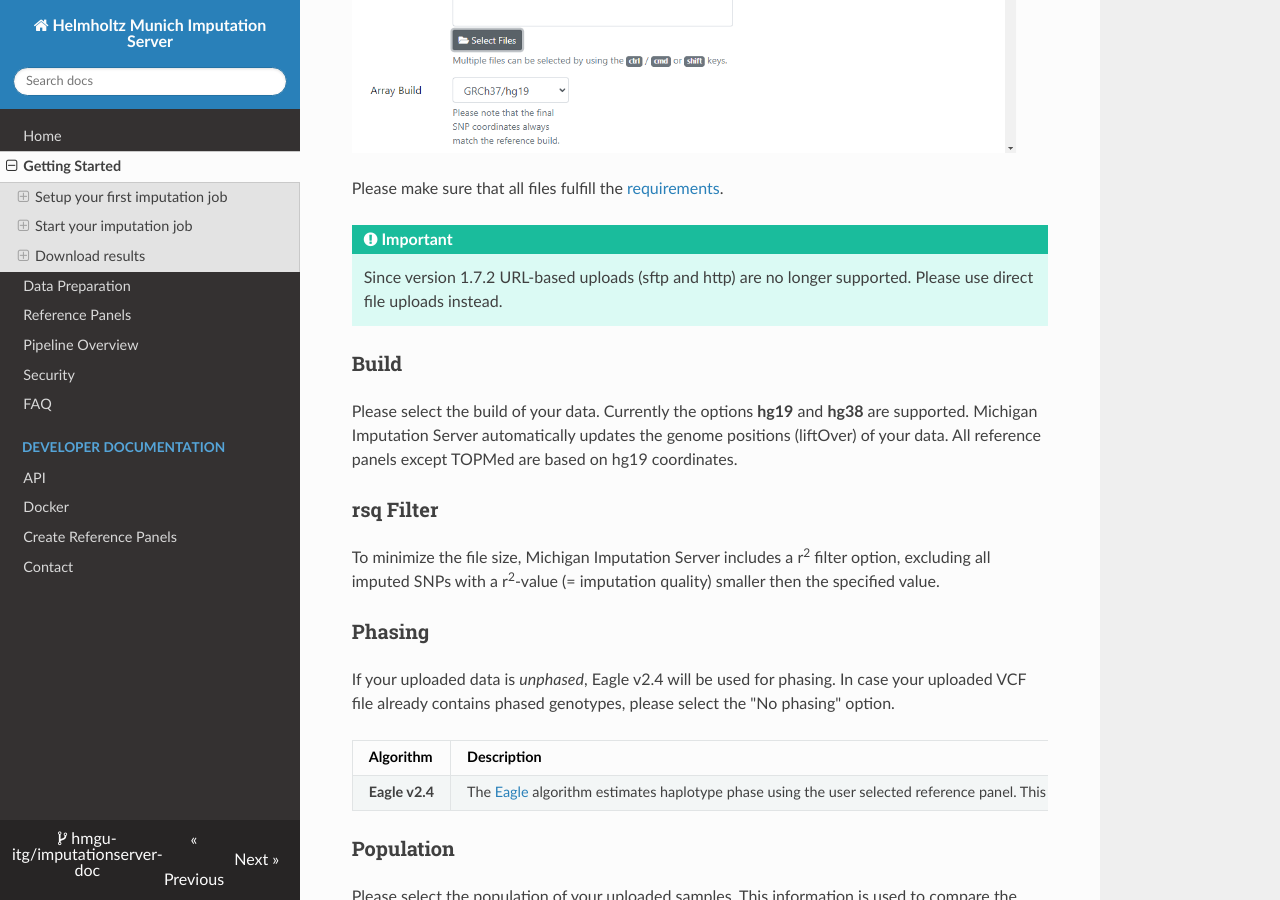
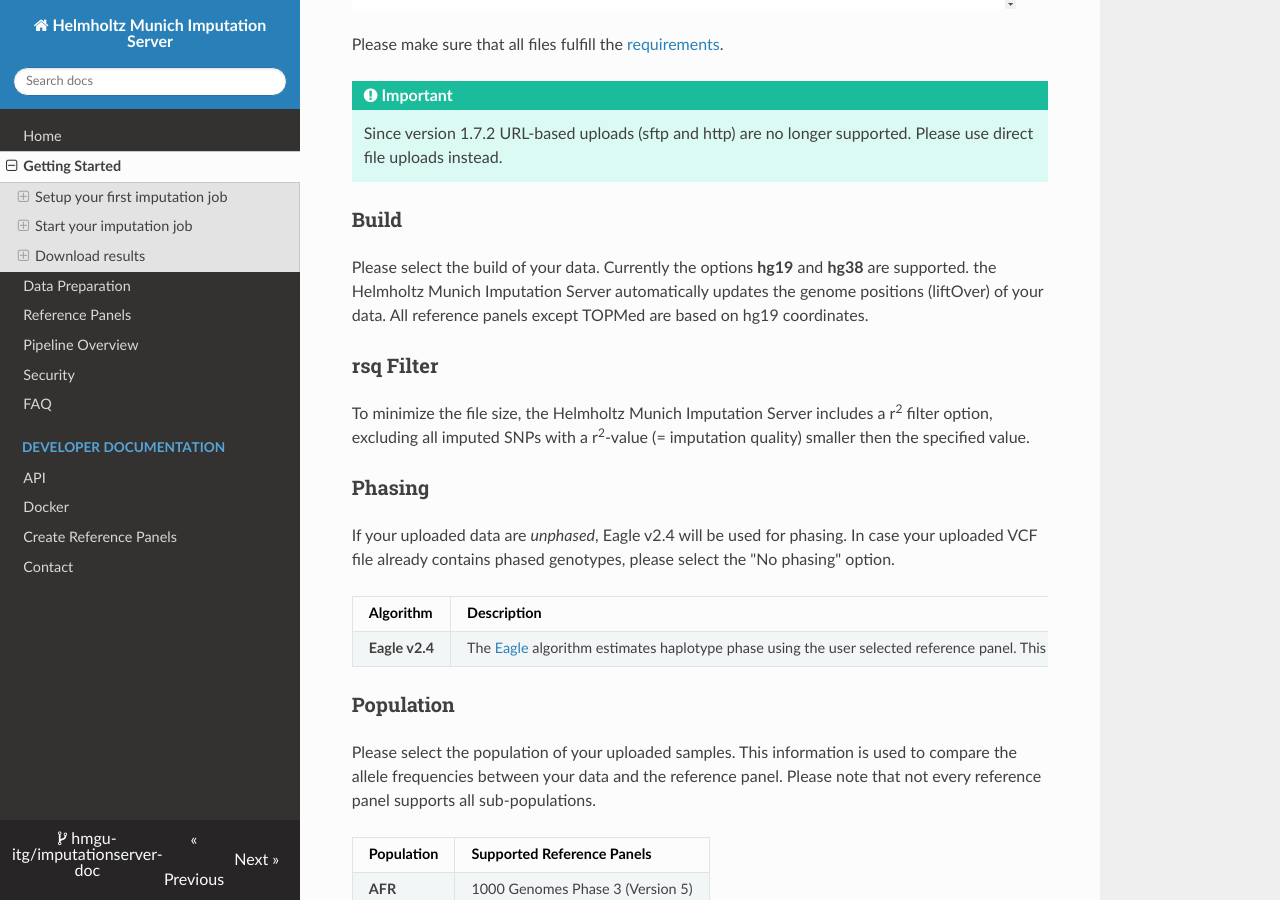
Before and after one commit to hmgu-itg/imputationserver-doc, an MkDocs documentation site: the page built from docs/getting-started.md, in a window 1280 px wide and 900 px high, scrolled down 2831 px. Built offline with MkDocs 1.6.1, drawn with Linux system fonts in a browser that asks for light colours; nearby versions of some CDN libraries; some of the changed text lies outside the part shown.

Commit message:
Fixed grammer and incorrect namings

```diff
--- a/docs/getting-started.md
+++ b/docs/getting-started.md
@@ -1,14 +1,9 @@
 # Getting started
 
-To use Helmholtz Munich Imputation Server, a [registration](https://imputationserver.helmholtz-munich.de/index.html#!pages/register) is required.
+To use the Helmholtz Munich Imputation Server, a [registration](https://imputationserver.helmholtz-munich.de/index.html#!pages/register) is required.
 We send an activation mail to the provided address. Please follow the instructions in the email to activate your account. If it doesn't arrive, ensure you have entered the correct email address and check your spam folder.
 
 **After the email address has been verified, the service can be used without any costs.**
-
-Please cite this paper if you use Helmholtz Munich Imputation Server in your GWAS study:
-
-> Das S, Forer L, Schönherr S, Sidore C, Locke AE, Kwong A, Vrieze S, Chew EY, Levy S, McGue M, Schlessinger D, Stambolian D, Loh PR, Iacono WG, Swaroop A, Scott LJ, Cucca F, Kronenberg F, Boehnke M, Abecasis GR, Fuchsberger C. [Next-generation genotype imputation service and methods](https://www.ncbi.nlm.nih.gov/pubmed/27571263). Nature Genetics 48, 1284–1287 (2016).
-
 
 ## Setup your first imputation job
 
@@ -30,7 +25,7 @@ More details about all available reference panels can be found [here](https://im
 
 ### Upload VCF files from your computer
 
-When using the file upload, data is uploaded from your local file system to Michigan Imputation Server. By clicking on **Select Files** an open dialog appears where you can select your VCF files:
+When using the file upload, data are uploaded from your local file system to the Helmholtz Munich Imputation Server. By clicking on **Select Files** an open dialog appears where you can select your VCF files:
 
 ![](images/upload-vcf.png)
 
@@ -46,14 +41,14 @@ Please make sure that all files fulfill the [requirements](./prepare-your-data.m
     Since version 1.7.2 URL-based uploads (sftp and http) are no longer supported. Please use direct file uploads instead.
 
 ### Build
-Please select the build of your data. Currently the options **hg19** and **hg38** are supported. Michigan Imputation Server automatically updates the genome positions (liftOver) of your data. All reference panels except TOPMed are based on hg19 coordinates.
+Please select the build of your data. Currently the options **hg19** and **hg38** are supported. the Helmholtz Munich Imputation Server automatically updates the genome positions (liftOver) of your data. All reference panels except TOPMed are based on hg19 coordinates.
 
 ### rsq Filter
-To minimize the file size, Michigan Imputation Server includes a r<sup>2</sup> filter option, excluding all imputed SNPs with a r<sup>2</sup>-value (= imputation quality) smaller then the specified value.
+To minimize the file size, the Helmholtz Munich Imputation Server includes a r<sup>2</sup> filter option, excluding all imputed SNPs with a r<sup>2</sup>-value (= imputation quality) smaller then the specified value.
 
 ### Phasing
 
-If your uploaded data is *unphased*, Eagle v2.4 will be used for phasing. In case your uploaded VCF file already contains phased genotypes, please select the "No phasing" option.
+If your uploaded data are *unphased*, Eagle v2.4 will be used for phasing. In case your uploaded VCF file already contains phased genotypes, please select the "No phasing" option.
 
 |  Algorithm | Description |
 | ---------- |-------------|
@@ -101,7 +96,7 @@ After Input Validation has finished, basic statistics can be viewed directly in
 ![](images/Job_summary.png)
 
 !!! info "Data Preparation"
-    If you encounter problems with your data please read this tutorial about [Data Preparation](./prepare-your-data.md) to ensure your data is in the correct format.
+    If you encounter problems with your data please read this tutorial about [Data Preparation](./prepare-your-data.md) to ensure your data are in the correct format.
 
 ### Quality Control
 
@@ -143,7 +138,7 @@ The user is notified by email, as soon as the imputation job has finished. A zip
 
 ![](images/job-results.png)
 
-!!! important "All data is deleted automatically after 7 days"
+!!! important "All data are deleted automatically after 7 days"
     Be sure to download all needed data in this time period. We send you a reminder 48 hours before we delete your data. Once your job has the state **retired**, we are not able to recover your data!
 
 
```
Also changed, not shown: docs/data-sensitivity.md (+2 -2 lines), docs/faq.md (+1 -1 lines), docs/index.md (+2 -2 lines), docs/images/index.png.
